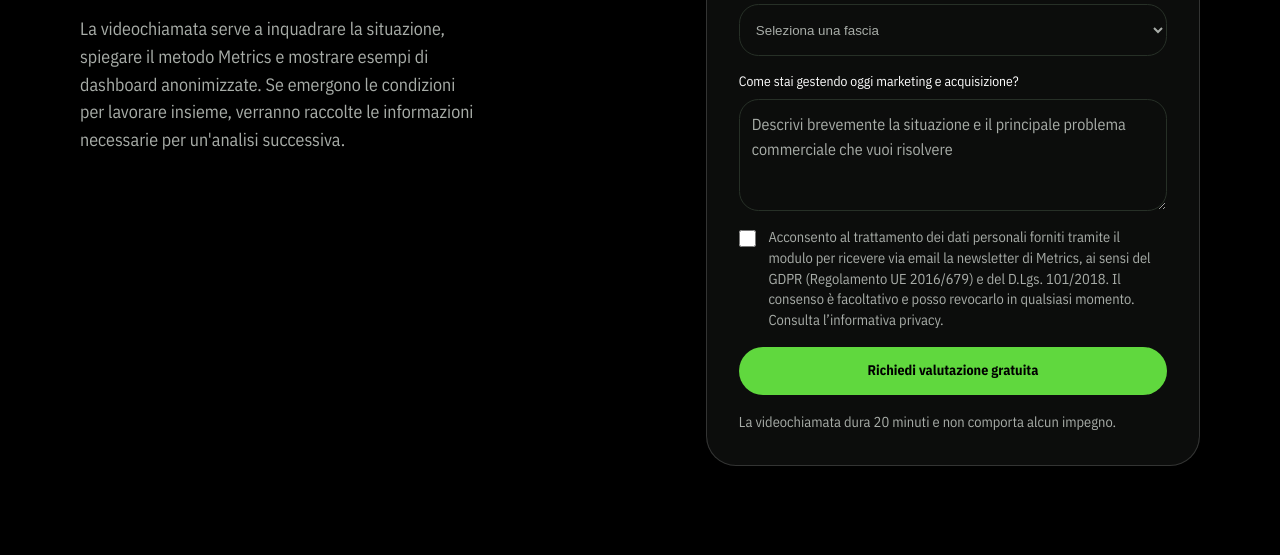
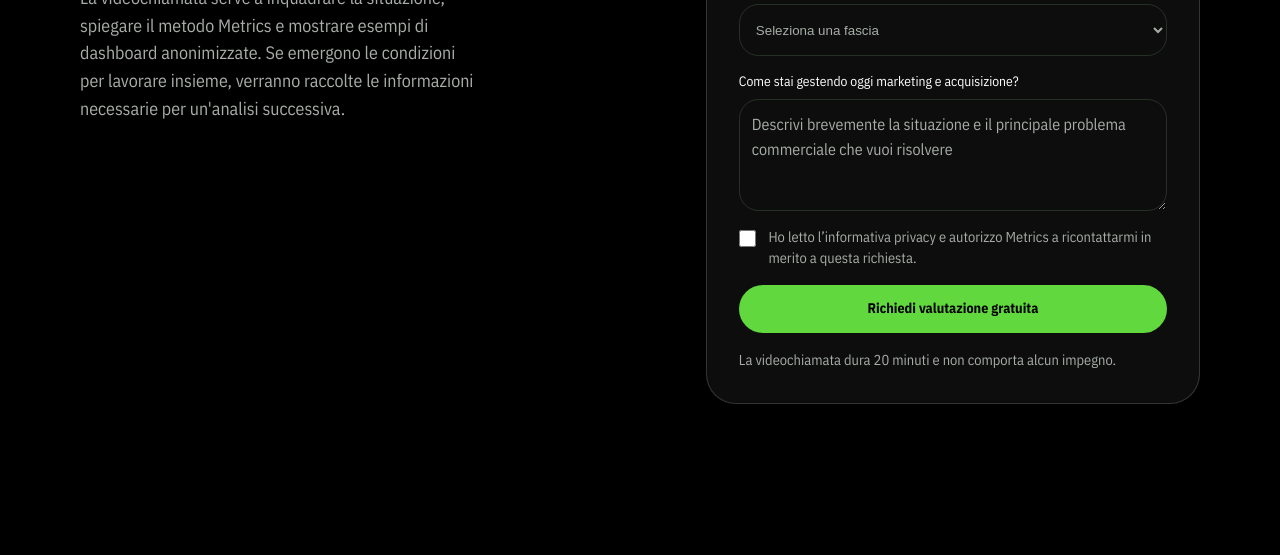
Before and after one commit to emsad/metrics-landing-demo, a website: page index.html in a window 1280 px wide. Shown: the part 10773-11328 px from the top of the page. Drawn offline with Linux system fonts and the light colour scheme.

Commit message:
Aggiorna testo consenso contatto

```diff
--- a/index.html
+++ b/index.html
@@ -237,7 +237,7 @@
             <div class="field"><label for="message">Come stai gestendo oggi marketing e acquisizione?</label><textarea id="message" name="message" placeholder="Descrivi brevemente la situazione e il principale problema commerciale che vuoi risolvere" required></textarea></div>
             <div class="newsletter-consent">
               <input id="newsletter-consent" name="newsletter_consent" type="checkbox" value="metrics-newsletter-email-v1-20261012" />
-              <label for="newsletter-consent">Acconsento al trattamento dei dati personali forniti tramite il modulo per ricevere via email la newsletter di Metrics, ai sensi del GDPR (Regolamento UE 2016/679) e del D.Lgs. 101/2018. Il consenso è facoltativo e posso revocarlo in qualsiasi momento. Consulta l’<a href="https://www.iubenda.com/privacy-policy/48751025" target="_blank" rel="noopener noreferrer">informativa privacy</a>.</label>
+              <label for="newsletter-consent">Ho letto l’<a href="https://www.iubenda.com/privacy-policy/48751025" target="_blank" rel="noopener noreferrer">informativa privacy</a> e autorizzo Metrics a ricontattarmi in merito a questa richiesta.</label>
             </div>
             <button class="button button--primary" type="submit">Richiedi valutazione gratuita</button>
             <p id="form-status" class="form-microcopy" role="status" aria-live="polite"></p>
```
